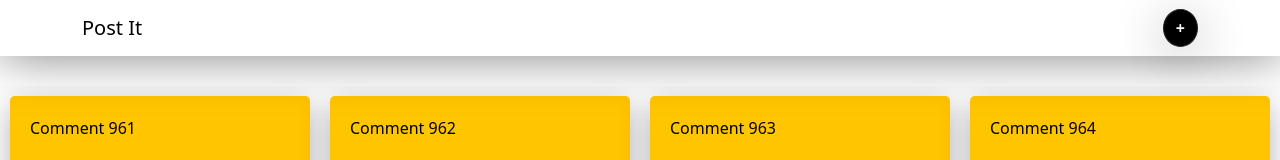
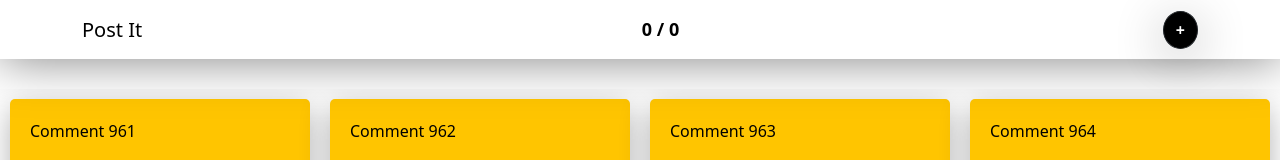
Before and after one commit to wallacez11/stick, a Vue app: page / in a window 1280 px wide. Shown: the top 160 px of the page. Built offline with nearby package versions, Linux system fonts and the light colour scheme.

Commit message:
contador funcionando

```diff
--- a/src/components/AppBody.vue
+++ b/src/components/AppBody.vue
@@ -4,6 +4,7 @@
       <div ref="carouselInner" class="carousel-inner">
         <div
           v-for="(page, pageIndex) in pages"
+          :position="page"
           :key="pageIndex"
           :class="{ 'carousel-item': true, active: pageIndex === currentPage }"
         >
@@ -64,6 +65,7 @@ export default {
 
   data() {
     return {
+      position: 0,
       maxlength: 145,
       editable: true,
       currentPage: 0,
@@ -75,6 +77,22 @@ export default {
   },
 
   methods: {
+    handleCarouselSlide() {
+      console.log("bateu");
+      const activeItem = document.querySelector(
+        ".carousel-inner .carousel-item.active"
+      );
+      const carouselItems = Array.from(
+        document.querySelectorAll(".carousel-inner .carousel-item")
+      );
+      const currentIndex = carouselItems.indexOf(activeItem);
+      console.log(this.pages.length);
+
+      this.emitter.emit("controlValues", {
+        current: currentIndex + 1,
+        total: this.pages.length,
+      });
+    },
     loadComments() {
       const totalComments = 1000;
       const commentsPerPage = 40;
@@ -102,8 +120,6 @@ export default {
       this.currentPage = this.pages.length - 1;
     },
     jumpToLastCarousel() {
-      console.log("Jumping to last carousel");
-
       const carouselItems = document.querySelectorAll(
         ".carousel-inner .carousel-item"
       );
@@ -120,15 +136,14 @@ export default {
         lastCarouselItem.scrollIntoView({ behavior: "smooth" });
       }
     },
-    handleInput(comment) {
-      console.log("teste", comment.content.length);
-      // if (comment.content.length >= 145) {
-      //   comment.content = comment.slice(0, 145);
-      // }
-    },
   },
-
+  beforeUnmount() {
+    const carousel = document.getElementById("carousel");
+    carousel.removeEventListener("slid.bs.carousel", this.handleCarouselSlide);
+  },
   mounted() {
+    const carousel = document.getElementById("carousel");
+    carousel.addEventListener("slid.bs.carousel", this.handleCarouselSlide);
     this.loadComments();
     this.emitter.on("createPost", () => {
       this.jumpToLastCarousel();
--- a/src/components/AppNavBar.vue
+++ b/src/components/AppNavBar.vue
@@ -2,6 +2,9 @@
   <nav class="navbar sticky-top navbar-expand-lg navbar-dark navigation">
     <div class="container">
       <a class="navbar-brand" href="">Post It</a>
+      <div class="navbar-text text-center">
+        {{ currentPosition }} / {{ totalPages }}
+      </div>
       <button
         type="button"
         @click="createPostIt()"
@@ -23,6 +26,12 @@ export default {
   props: {
     msg: String,
   },
+  data() {
+    return {
+      currentPosition: 0,
+      totalPages: 0,
+    };
+  },
   methods: {
     handleInput(index) {
       if (this.postIts[index].content.length >= 160) {
@@ -32,6 +41,13 @@ export default {
     createPostIt() {
       this.emitter.emit("createPost");
     },
+  },
+
+  mounted() {
+    this.emitter.on("controlValues", (evt) => {
+      this.currentPosition = evt.current;
+      this.totalPages = evt.total;
+    });
   },
 };
 </script>
@@ -52,4 +68,9 @@ a {
   font-weight: bold !important;
   font-weight: 900;
 }
+.navbar-text {
+  color: black;
+  font-weight: bold;
+  font-size: 18px;
+}
 </style>
```
